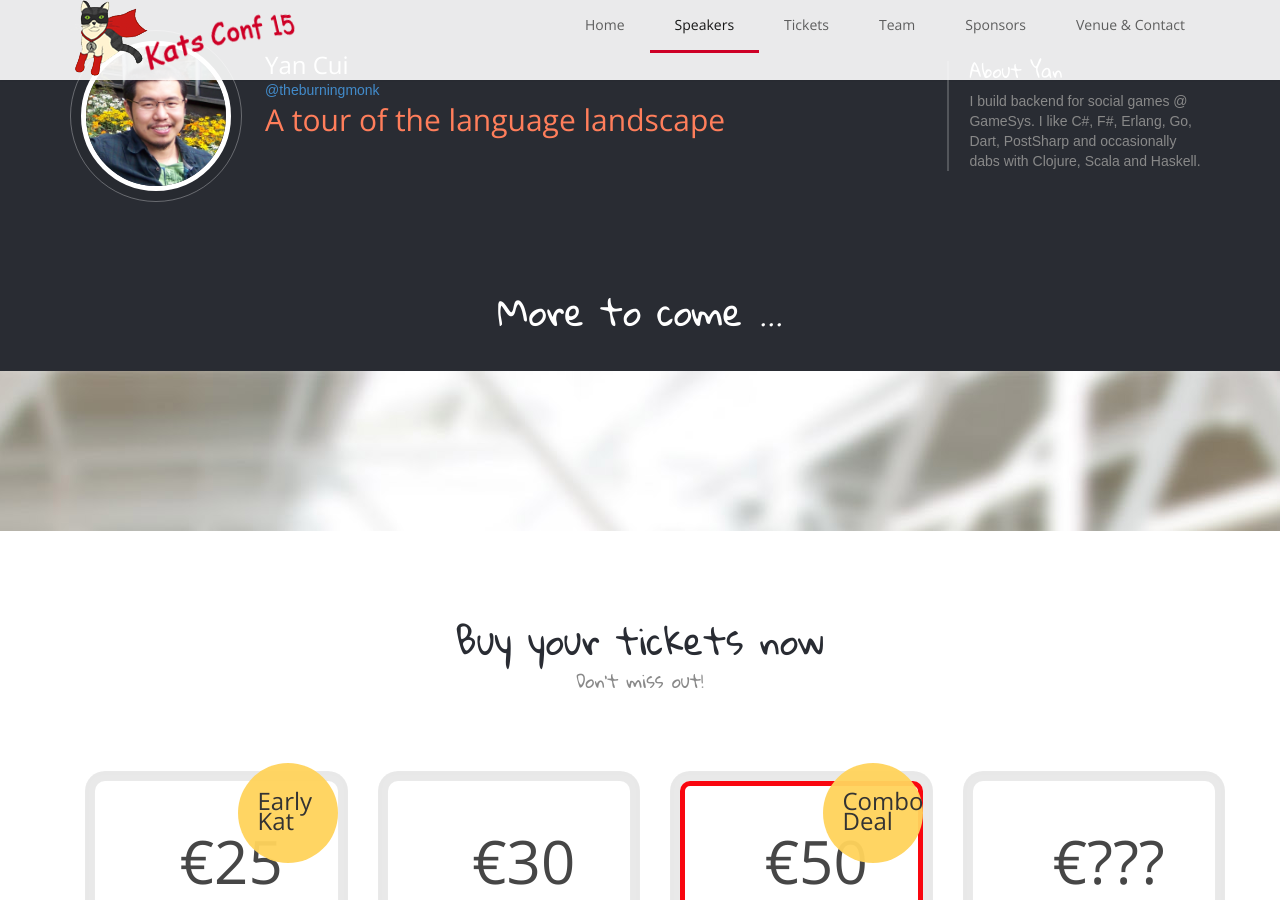
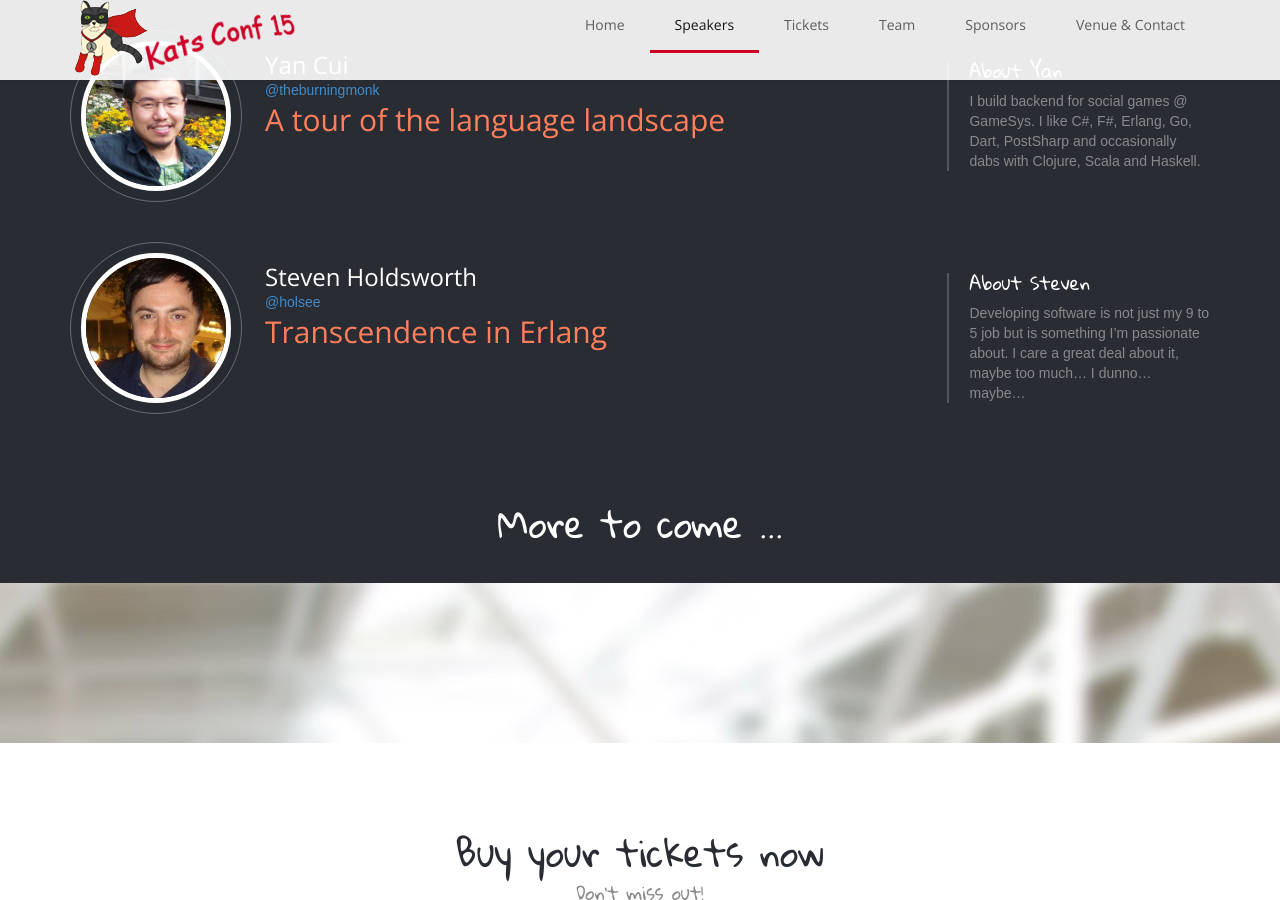
Before and after one commit to aidanf/functional-kats-conf, a Jekyll site: the page index.html, which Jekyll copies as it is, in a window 1280 px wide and 900 px high, scrolled down 2881 px. Built offline with Jekyll 4.4.1, drawn with Linux system fonts in a browser that asks for light colours; nearby versions of some CDN libraries; library files that are not in the unit come from our copies; Markdown is read by kramdown in place of the engine named in the settings.

Commit message:
Added Steven Holdsworth talk title to Speakers list.

```diff
--- a/index.html
+++ b/index.html
@@ -459,6 +459,35 @@
 
                                 <p>
                                     I build backend for social games @ GameSys. I like C#, F#, Erlang, Go, Dart, PostSharp and occasionally dabs with Clojure, Scala and Haskell.
+                                </p>
+                            </div><!-- /.about -->
+                        </div><!-- /.col-md-3 -->
+                    </div><!-- /.speaker -->
+
+                    <div class="row speaker">
+                        <div class="col-sm-2">
+                            <div class="outer-border item">
+                                <div class="middle-border">
+                                    <img src="assets/pictures/steven.jpg" class="img-circle inner-border">
+                                </div>
+                            </div>
+                        </div><!-- /.col-md-2 -->
+
+                        <div class="col-sm-7">
+                            <p class="name">Steven Holdsworth</p>
+                            <p class="company"><a href="https://twitter.com/holsee" target="_blank">@holsee</a></p>
+                            <p class="talk-title">Transcendence in Erlang</p>
+                            <p class="time"><!-- <span class="time-start">08:00</span> - 08:45 --></p>
+                        </div><!-- /.col-md-7 -->
+
+                        <hr>
+
+                        <div class="col-sm-3">
+                            <div class="about">
+                                <h4>About Steven</h4>
+
+                                <p>
+                                    Developing software is not just my 9 to 5 job but is something I’m passionate about. I care a great deal about it, maybe too much… I dunno… maybe…
                                 </p>
                             </div><!-- /.about -->
                         </div><!-- /.col-md-3 -->
```
Also changed, not shown: assets/pictures/steven.jpg (added).
